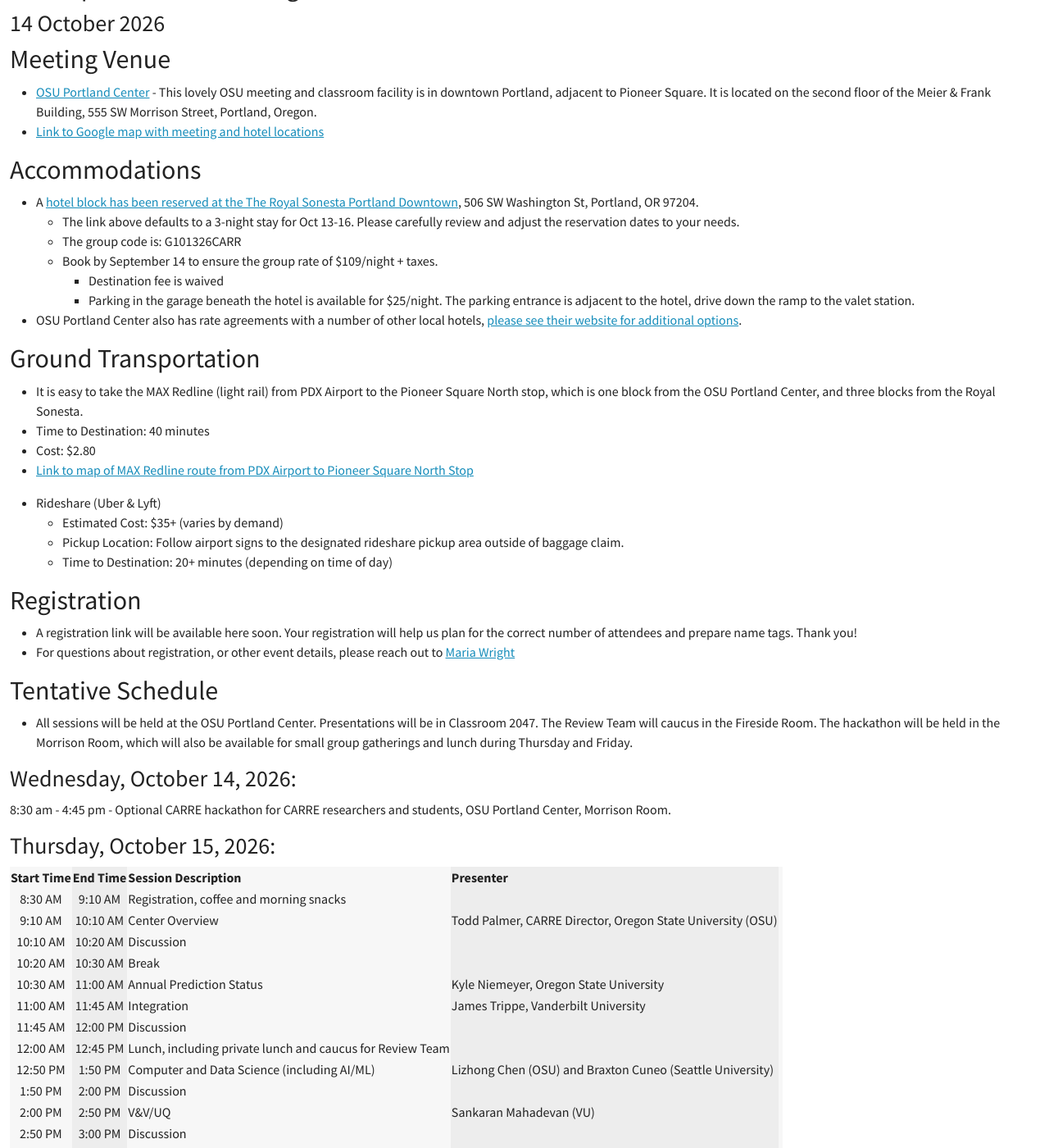
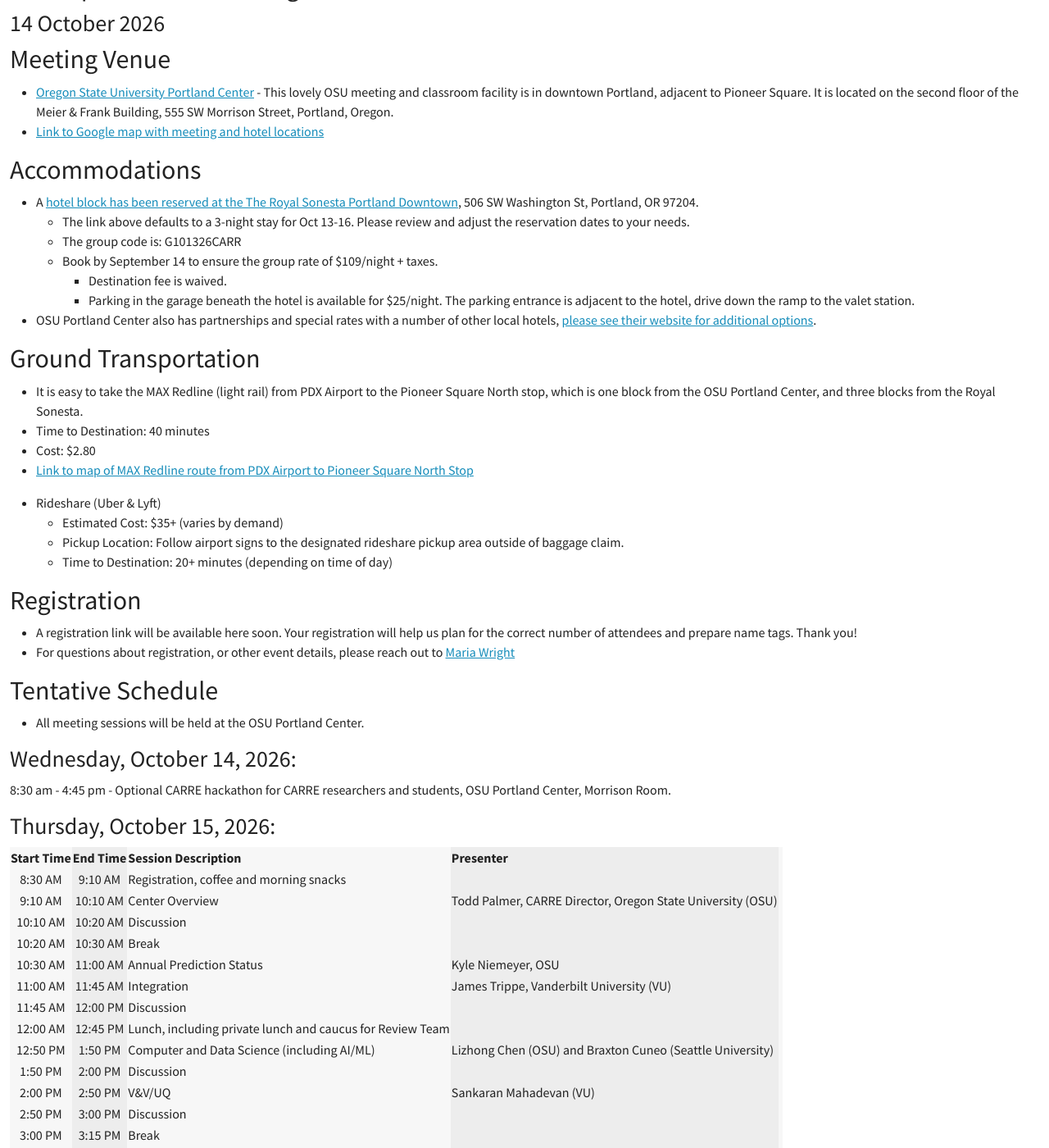
Before and after one commit to CARRE-PSAAP/CARRE-PSAAP.github.io, a Jekyll site: the page built from _pages/ast2026.md, in a window 1280 px wide and 1400 px high, scrolled down 223 px. Shown: the whole window at 82% size. Built offline with Jekyll 4.4.1, drawn with Linux system fonts in a browser that asks for light colours; nearby versions of some CDN libraries.

Commit message:
Update ast2026.md

```diff
--- a/_pages/ast2026.md
+++ b/_pages/ast2026.md
@@ -14,17 +14,17 @@
 ### 14 October 2026
 
 ## Meeting Venue
-- [OSU Portland Center](https://portland.oregonstate.edu/) - This lovely OSU meeting and classroom facility is in downtown Portland, adjacent to Pioneer Square.  It is located on the second floor of the Meier & Frank Building, 555 SW Morrison Street, Portland, Oregon.
+- [Oregon State University Portland Center](https://portland.oregonstate.edu/) - This lovely OSU meeting and classroom facility is in downtown Portland, adjacent to Pioneer Square.  It is located on the second floor of the Meier & Frank Building, 555 SW Morrison Street, Portland, Oregon.
 - [Link to Google map with meeting and hotel locations](https://www.google.com/maps/d/viewer?ll=36.15064060000002%2C-86.80227099999999&z=15&mid=11jZLLxSKVb3GzxNl8wJMmel-t38Z940)
 
 ## Accommodations
 - A [hotel block has been reserved at the The Royal Sonesta Portland Downtown](https://www.sonesta.com/royal-sonesta/or/portland/royal-sonesta-portland-downtown?isGroupCode=true&groupCode=G101326CARR&checkin=2026-10-13&checkout=2026-10-16), 506 SW Washington St, Portland, OR 97204.
-  - The link above defaults to a 3-night stay for Oct 13-16. Please carefully review and adjust the reservation dates to your needs.
+  - The link above defaults to a 3-night stay for Oct 13-16. Please review and adjust the reservation dates to your needs.
   - The group code is: G101326CARR
   - Book by September 14 to ensure the group rate of $109/night + taxes.
-    - Destination fee is waived
+    - Destination fee is waived.
     - Parking in the garage beneath the hotel is available for $25/night. The parking entrance is adjacent to the hotel, drive down the ramp to the valet station.
-- OSU Portland Center also has rate agreements with a number of other local hotels, [please see their website for additional options](https://portland.oregonstate.edu/event-conference-services/community-partners).
+- OSU Portland Center also has partnerships and special rates with a number of other local hotels, [please see their website for additional options](https://portland.oregonstate.edu/event-conference-services/community-partners).
 
 ## Ground Transportation
 - It is easy to take the MAX Redline (light rail) from PDX Airport to the Pioneer Square North stop, which is one block from the OSU Portland Center, and three blocks from the Royal Sonesta.
@@ -44,7 +44,8 @@
 - For questions about registration, or other event details, please reach out to [Maria Wright](mailto:maria.wright@oregonstate.edu)
 
 ## Tentative Schedule
-- All sessions will be held at the OSU Portland Center.  Presentations will be in Classroom 2047. The Review Team will caucus in the Fireside Room. The hackathon will be held in the Morrison Room, which will also be available for small group gatherings and lunch during Thursday and Friday.
+- All meeting sessions will be held at the OSU Portland Center.
+<!-- Presentations will be in Classroom 2047. The Review Team will caucus in the Fireside Room. The hackathon will be held in the Morrison Room, which will also be available for small group gatherings and lunch during Thursday and Friday. -->
 
 ### Wednesday, October 14, 2026:
 
@@ -58,8 +59,8 @@
 | 9:10 AM | 10:10 AM | Center Overview | Todd Palmer, CARRE Director, Oregon State University (OSU) |
 | 10:10 AM | 10:20 AM | Discussion |  |
 | 10:20 AM | 10:30 AM | Break |  |
-| 10:30 AM | 11:00 AM | Annual Prediction Status | Kyle Niemeyer, Oregon State University |
-| 11:00 AM | 11:45 AM | Integration | James Trippe, Vanderbilt University |
+| 10:30 AM | 11:00 AM | Annual Prediction Status | Kyle Niemeyer, OSU |
+| 11:00 AM | 11:45 AM | Integration | James Trippe, Vanderbilt University (VU) |
 | 11:45 AM | 12:00 PM | Discussion |  |
 | 12:00 AM | 12:45 PM | Lunch, including private lunch and caucus for Review Team |  |
 | 12:50 PM | 1:50 PM | Computer and Data Science (including AI/ML) | Lizhong Chen (OSU) and Braxton Cuneo (Seattle University) |
@@ -71,6 +72,7 @@
 | 5:15 PM | 6:30 PM |  Review Team private caucus | |
 | 6:30 PM | 8:00 PM |  Dinner at a local restaurant | |
 
+-
 
 ### Friday, October 16, 2026:
 
```
